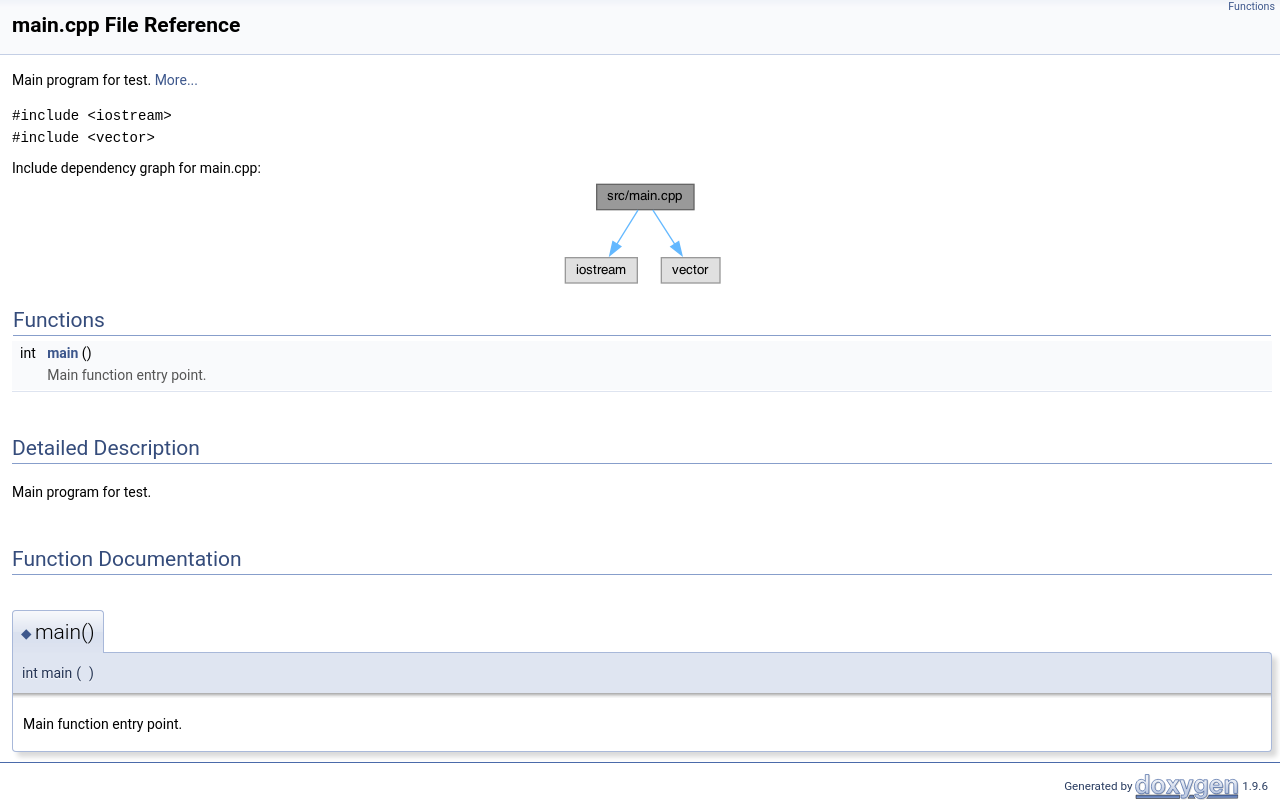
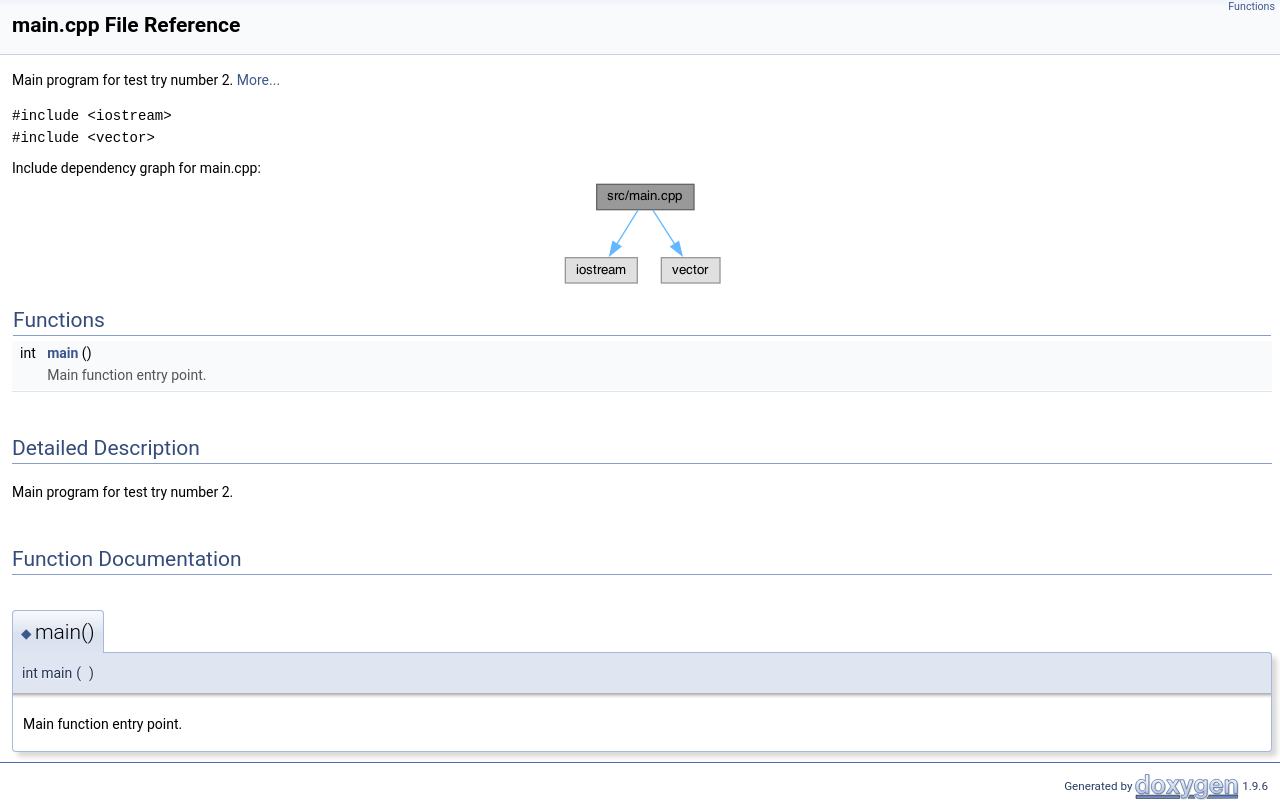
Before and after one commit to bobwolff68/testghpages, a plain HTML site: page gh-pages/main_8cpp.html in a window 1280 px wide. Shown: the part 129-931 px from the top of the page. Drawn offline with Linux system fonts and the light colour scheme.

Commit message:
doc update 2

```diff
--- a/gh-pages/main_8cpp.html
+++ b/gh-pages/main_8cpp.html
@@ -80,7 +80,7 @@
 </div><!--header-->
 <div class="contents">
 
-<p>Main program for test.
+<p>Main program for test try number 2.
 <a href="#details">More...</a></p>
 <div class="textblock"><code>#include &lt;iostream&gt;</code><br />
 <code>#include &lt;vector&gt;</code><br />
@@ -89,7 +89,7 @@
 <div class="dyncontent">
 <div class="center"><img src="main_8cpp__incl.png" border="0" usemap="#asrc_2main_8cpp" alt=""/></div>
 <map name="asrc_2main_8cpp" id="asrc_2main_8cpp">
-<area shape="rect" title="Main program for test." alt="" coords="37,5,134,31"/>
+<area shape="rect" title="Main program for test try number 2." alt="" coords="37,5,134,31"/>
 <area shape="rect" title=" " alt="" coords="5,79,77,104"/>
 <area shape="rect" title=" " alt="" coords="101,79,160,104"/>
 </map>
@@ -102,7 +102,7 @@
 <tr class="separator:ae66f6b31b5ad750f1fe042a706a4e3d4"><td class="memSeparator" colspan="2">&#160;</td></tr>
 </table>
 <a name="details" id="details"></a><h2 class="groupheader">Detailed Description</h2>
-<div class="textblock"><p>Main program for test. </p>
+<div class="textblock"><p>Main program for test try number 2. </p>
 </div><h2 class="groupheader">Function Documentation</h2>
 <a id="ae66f6b31b5ad750f1fe042a706a4e3d4" name="ae66f6b31b5ad750f1fe042a706a4e3d4"></a>
 <h2 class="memtitle"><span class="permalink"><a href="#ae66f6b31b5ad750f1fe042a706a4e3d4">&#9670;&#160;</a></span>main()</h2>
```
Also changed, not shown: gh-pages/dir_68267d1309a1af8e8297ef4c3efbcdba.html (+1 -1 lines), gh-pages/files.html (+1 -1 lines), 2 other files.
